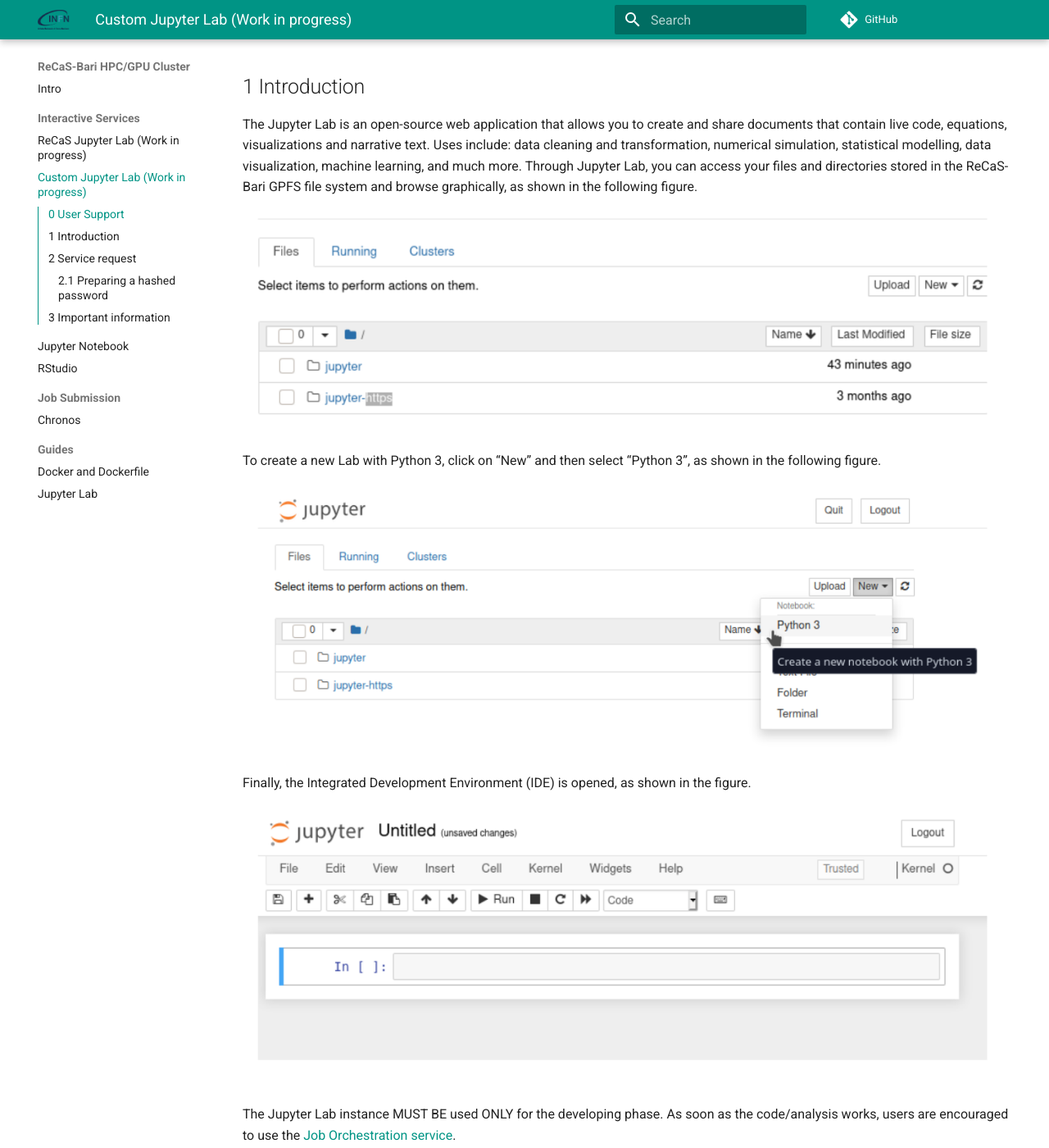
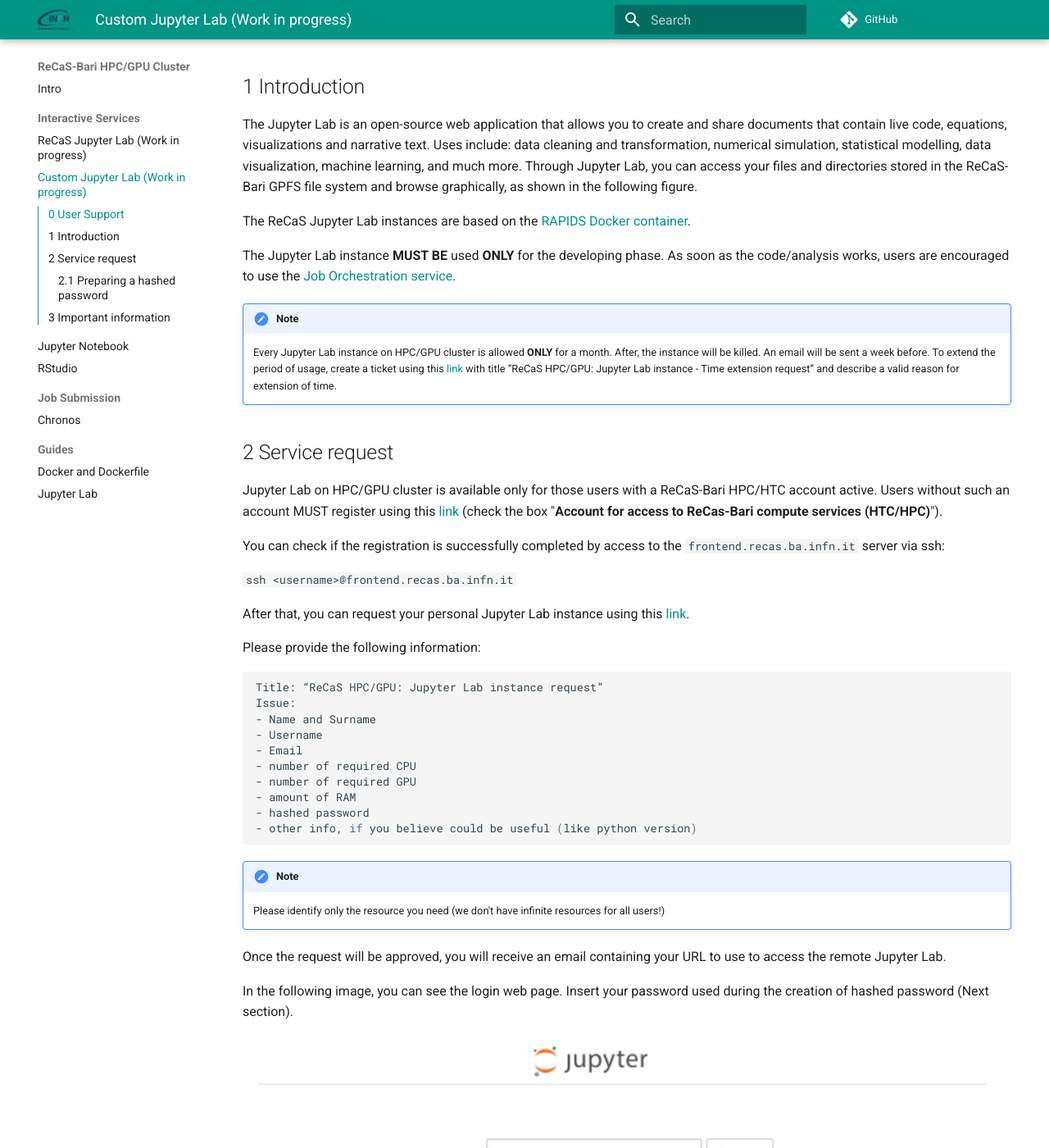
Before and after one commit to jvino/cluster-hpc-gpu-guides, an MkDocs documentation site: the page built from docs/interactive_services/jupyter_lab.md, in a window 1280 px wide and 1400 px high, scrolled down 367 px. Shown: the whole window at 82% size. Built offline with MkDocs 1.6.1 and Material for MkDocs 9.7.7, drawn with Linux system fonts in a browser that asks for light colours; comment, search, counter and statistics services are not loaded.

Commit message:
New Jupyter Lab service section

```diff
--- a/docs/interactive_services/jupyter_lab.md
+++ b/docs/interactive_services/jupyter_lab.md
@@ -13,17 +13,9 @@
 Uses include: data cleaning and transformation, numerical simulation, statistical modelling, data visualization, machine learning, and much more.
 Through Jupyter Lab, you can access your files and directories stored in the ReCaS-Bari GPFS file system and browse graphically, as shown in the following figure.
 
-![jn1](images/jn1.png)
+The ReCaS Jupyter Lab instances are based on the [RAPIDS Docker container](https://hub.docker.com/r/rapidsai/rapidsai/).
 
-To create a new Lab with Python 3, click on “New” and then select “Python 3”, as shown in the following figure.
-
-![jn2](images/jn2.png)
-
-Finally, the Integrated Development Environment (IDE) is opened, as shown in the figure.
-
-![jn3](images/jn3.png)
-
-The Jupyter Lab instance MUST BE used ONLY for the developing phase. As soon as the code/analysis works, users are encouraged to use the [Job Orchestration service](https://jvino.github.io/cluster-hpc-gpu-guides/job_submission/chronos/).
+The Jupyter Lab instance **MUST BE** used **ONLY** for the developing phase. As soon as the code/analysis works, users are encouraged to use the [Job Orchestration service](https://jvino.github.io/cluster-hpc-gpu-guides/job_submission/chronos/).
 
 !!! note
     Every Jupyter Lab instance on HPC/GPU cluster is allowed **ONLY** for a month. After, the instance will be killed. An email will be sent a week before. To extend the period of usage, create a ticket using this [link](https://www.recas-bari.it/index.php/en/recas-bari-servizi-en/support-request) with title “ReCaS HPC/GPU: Jupyter Lab instance - Time extension request” and describe a valid reason for extension of time.
```
